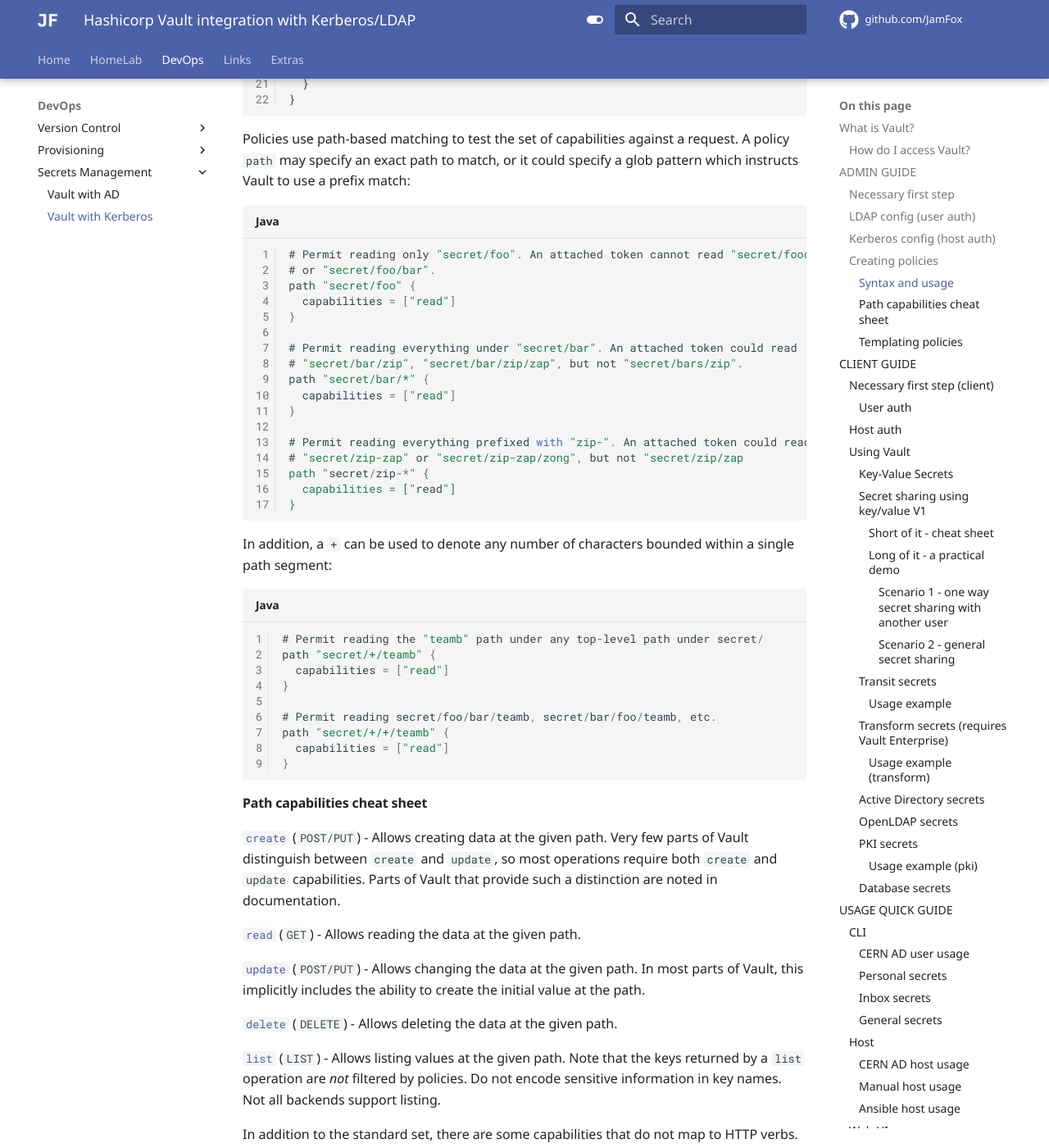
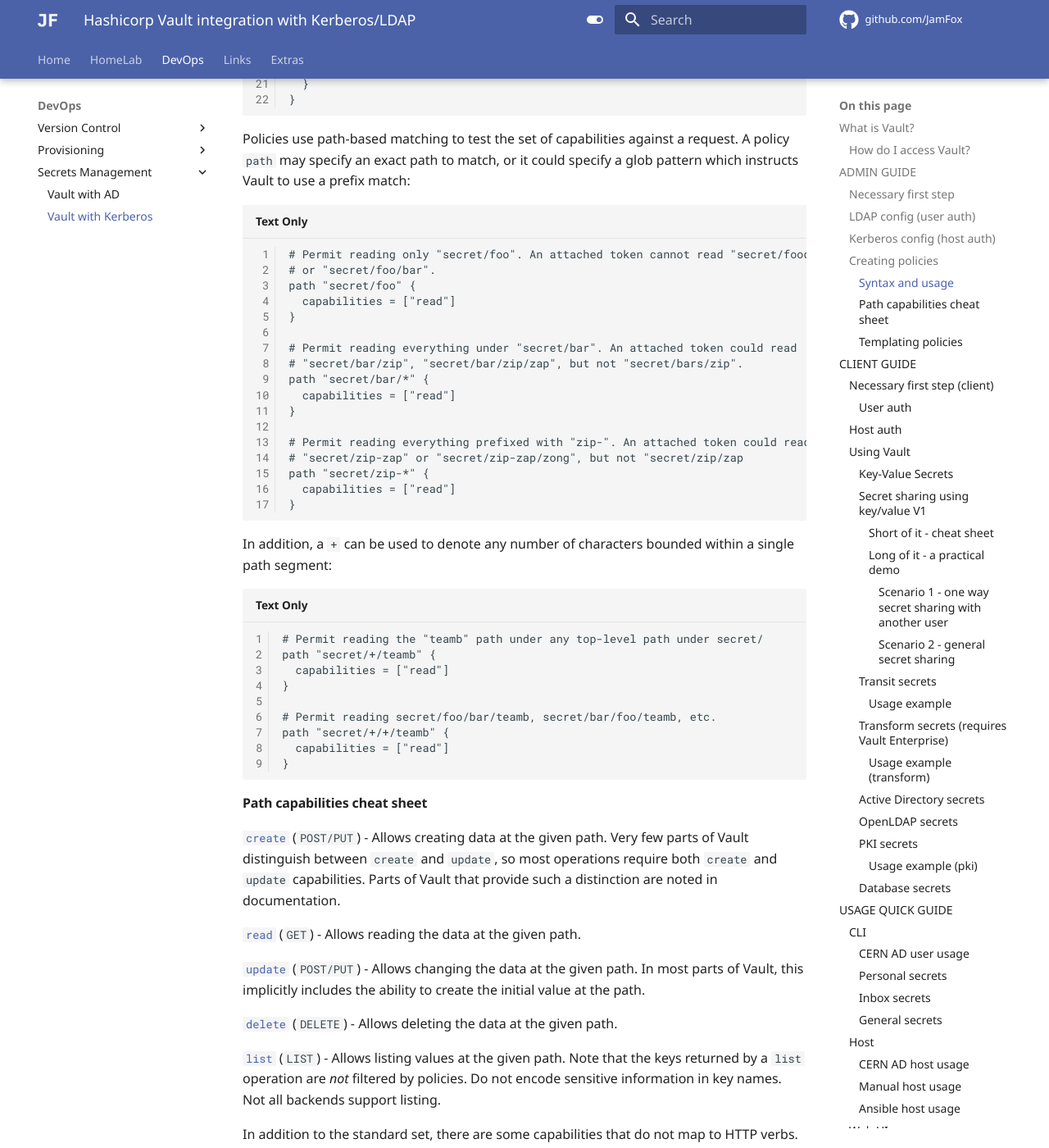
Before and after one commit to JamFox/docs.jamfox.dev, an MkDocs documentation site: the page built from docs/content/secrets/vaultkrb.md, in a window 1280 px wide and 1400 px high, scrolled down 6889 px. Shown: the whole window at 82% size. Built offline with MkDocs 1.6.1 and Material for MkDocs 9.7.7, drawn with Linux system fonts in a browser that asks for light colours; comment, search, counter and statistics services are not loaded; some of the changed text lies outside the part shown.

````diff
--- a/docs/content/secrets/vaultkrb.md
+++ b/docs/content/secrets/vaultkrb.md
@@ -9,26 +9,26 @@ Vault is an identity-based secrets and encryption management system. A secret is
 
 Examples of Vault use cases:
 
-* [Automated PKI Infrastructure](https://www.vaultproject.io/use-cases/automated-pki-infrastructure)
-* [Data Encryption & Tokenization](https://www.vaultproject.io/use-cases/data-encryption)
-* [Database Credential Rotation](https://www.vaultproject.io/use-cases/database-credential-rotation-with-vault)
-* [Dynamic Secrets](https://www.vaultproject.io/use-cases/dynamic-secrets)
-* [Identity-based Access](https://www.vaultproject.io/use-cases/identity-based-access)
-* [Key Management](https://www.vaultproject.io/use-cases/key-management)
-* [Kubernetes Secrets](https://www.vaultproject.io/use-cases/kubernetes)
-* [Secrets Management](https://www.vaultproject.io/use-cases/secrets-management)
+- [Automated PKI Infrastructure](https://www.vaultproject.io/use-cases/automated-pki-infrastructure)
+- [Data Encryption & Tokenization](https://www.vaultproject.io/use-cases/data-encryption)
+- [Database Credential Rotation](https://www.vaultproject.io/use-cases/database-credential-rotation-with-vault)
+- [Dynamic Secrets](https://www.vaultproject.io/use-cases/dynamic-secrets)
+- [Identity-based Access](https://www.vaultproject.io/use-cases/identity-based-access)
+- [Key Management](https://www.vaultproject.io/use-cases/key-management)
+- [Kubernetes Secrets](https://www.vaultproject.io/use-cases/kubernetes)
+- [Secrets Management](https://www.vaultproject.io/use-cases/secrets-management)
 
 CERN specific potential use cases:
 
-* **Personal secret storage** - users will have their personal path that only they have read/write access to store secrets at.
-* **Secure secret sharing** - users will have write (but NOT overwrite) access to other users paths to share secrets.
-* **Host specific secret storage** - hosts are able to authenticate using their keytab to fetch host specific secrets.
-* **e-group/LDAP group secret compartments** \- Vault policies can be mapped to e-groups/LDAP groups and thus secrets can be made available automatically to both users and hosts depending on their e-group membership(s).
-* **Cryptography/Enryption as a service** - encrypt data from applications while still storing that encrypted data in some primary data store.
-* **AD password rotation** \- rotates AD service account passwords dynamically.
-* **AD service checkout** - automatically rotate AD service account password each time a service account is checked in.
-* **PKI certificate management** - generate dynamic X.509 certificates.
-* **Dynamic database credentials** - generates database credentials dynamically based on configured roles. These credentials can also be used for other purposes than accessing databases too!
+- **Personal secret storage** - users will have their personal path that only they have read/write access to store secrets at.
+- **Secure secret sharing** - users will have write (but NOT overwrite) access to other users paths to share secrets.
+- **Host specific secret storage** - hosts are able to authenticate using their keytab to fetch host specific secrets.
+- **e-group/LDAP group secret compartments** \- Vault policies can be mapped to e-groups/LDAP groups and thus secrets can be made available automatically to both users and hosts depending on their e-group membership(s).
+- **Cryptography/Enryption as a service** - encrypt data from applications while still storing that encrypted data in some primary data store.
+- **AD password rotation** \- rotates AD service account passwords dynamically.
+- **AD service checkout** - automatically rotate AD service account password each time a service account is checked in.
+- **PKI certificate management** - generate dynamic X.509 certificates.
+- **Dynamic database credentials** - generates database credentials dynamically based on configured roles. These credentials can also be used for other purposes than accessing databases too!
 
 ### How do I access Vault?
 
@@ -100,22 +100,22 @@ vault write auth/ldap/config \
 
 Arguments in detail:
 
-* binddn - Distinguished name of object to bind when performing user and group search. Example: `cn=vault,ou=Users,dc=example,dc=com`. Used together with `bindpass` argument.
-* bindpass - Password to use along with `binddn` argument when performing user search.
-* url - The LDAP server to connect to. Examples: [ldaps://xldap.cern.ch](ldap://xldap.cern.ch), [ldap://cerndc.cern.ch](ldap://cerndc.cern.ch), [ldap://tndc.cern.ch](ldap://cerndc.cern.ch) (Check [HERE](https://wikis.cern.ch/display/ACCADM/Advanced+user+debugging+with+ldap+and+egroup+api) for more details). This can also be a comma-delineated list of URLs, in which case the servers will be tried in-order if there are errors during the connection process.
-* userattr - Attribute on user attribute object matching the username passed when authenticating. Examples: `sAMAccountName`, `cn`, `uid`.
-* userdn - Base DN under which to perform user search. Example: `ou=Users,dc=example,dc=com`.
-* groupfilter - Go template used when constructing the group membership query. The template can access the following context variables: \[`UserDN`, `Username`\]. The default is `(|(memberUid={{.Username}})(member={{.UserDN}})(uniqueMember={{.UserDN}}))`, which is compatible with several common directory schemas. To support nested group resolution for Active Directory, instead use the following query: `(&(objectClass=group)(member:1.2.840.113556.1.4.1941:={{.UserDN}}))`. Both examples work with CERN LDAP schema.
-* groupattr - LDAP attribute to follow on objects returned by `groupfilter` in order to enumerate user group membership. Examples: for groupfilter queries returning _group_ objects, use: `cn`. For queries returning _user_ objects, use: `memberOf`. The default is `cn`.
-* groupdn - LDAP search base to use for group membership search. This can be the root containing either groups or users. Example: `ou=Groups,dc=example,dc=com`
-* certificate - CA certificate to use when verifying LDAP server certificate, must be x509 PEM encoded. CERN certs are under `/etc/openldap/cacerts`
-* insecure\_tls - If true, skips LDAP server SSL certificate verification - insecure, use with caution!
-* starttls - If true, issues a `StartTLS` command after establishing an unencrypted connection.
-* discoverdn - If true, use anonymous bind to discover the bind DN of a user.
-* case\_sensitive\_names - If set, user and group names assigned to policies within the backend will be case sensitive. Otherwise, names will be normalized to lower case. Case will still be preserved when sending the username to the LDAP server at login time; this is only for matching local user/group definitions.
-* use\_token\_groups - If true, groups are resolved through Active Directory tokens. This speeds up nested group membership resolution in large directories significantly. Highly recommended to enable this with CERN LDAP.
-* upndomain - userPrincipalDomain used to construct the UPN string for the authenticating user. The constructed UPN will appear as `[username]@UPNDomain`. Example: `[example.com](http://example.com)`, which will cause vault to bind as `[username@example.com](mailto:username@example.com)`. CERN uses auth by username not by email so this must not be set.
-* username\_as\_alias - If set to true, forces the auth method to use the username passed by the user as the alias name. (This would be convenient, but seems to not work for host keytab logins)
+- binddn - Distinguished name of object to bind when performing user and group search. Example: `cn=vault,ou=Users,dc=example,dc=com`. Used together with `bindpass` argument.
+- bindpass - Password to use along with `binddn` argument when performing user search.
+- url - The LDAP server to connect to. Examples: [ldaps://xldap.cern.ch](ldap://xldap.cern.ch), [ldap://cerndc.cern.ch](ldap://cerndc.cern.ch), [ldap://tndc.cern.ch](ldap://cerndc.cern.ch) (Check [HERE](https://wikis.cern.ch/display/ACCADM/Advanced+user+debugging+with+ldap+and+egroup+api) for more details). This can also be a comma-delineated list of URLs, in which case the servers will be tried in-order if there are errors during the connection process.
+- userattr - Attribute on user attribute object matching the username passed when authenticating. Examples: `sAMAccountName`, `cn`, `uid`.
+- userdn - Base DN under which to perform user search. Example: `ou=Users,dc=example,dc=com`.
+- groupfilter - Go template used when constructing the group membership query. The template can access the following context variables: \[`UserDN`, `Username`\]. The default is `(|(memberUid={{.Username}})(member={{.UserDN}})(uniqueMember={{.UserDN}}))`, which is compatible with several common directory schemas. To support nested group resolution for Active Directory, instead use the following query: `(&(objectClass=group)(member:1.2.840.113556.1.4.1941:={{.UserDN}}))`. Both examples work with CERN LDAP schema.
+- groupattr - LDAP attribute to follow on objects returned by `groupfilter` in order to enumerate user group membership. Examples: for groupfilter queries returning _group_ objects, use: `cn`. For queries returning _user_ objects, use: `memberOf`. The default is `cn`.
+- groupdn - LDAP search base to use for group membership search. This can be the root containing either groups or users. Example: `ou=Groups,dc=example,dc=com`
+- certificate - CA certificate to use when verifying LDAP server certificate, must be x509 PEM encoded. CERN certs are under `/etc/openldap/cacerts`
+- insecure_tls - If true, skips LDAP server SSL certificate verification - insecure, use with caution!
+- starttls - If true, issues a `StartTLS` command after establishing an unencrypted connection.
+- discoverdn - If true, use anonymous bind to discover the bind DN of a user.
+- case_sensitive_names - If set, user and group names assigned to policies within the backend will be case sensitive. Otherwise, names will be normalized to lower case. Case will still be preserved when sending the username to the LDAP server at login time; this is only for matching local user/group definitions.
+- use_token_groups - If true, groups are resolved through Active Directory tokens. This speeds up nested group membership resolution in large directories significantly. Highly recommended to enable this with CERN LDAP.
+- upndomain - userPrincipalDomain used to construct the UPN string for the authenticating user. The constructed UPN will appear as `[username]@UPNDomain`. Example: `[example.com](http://example.com)`, which will cause vault to bind as `[username@example.com](mailto:username@example.com)`. CERN uses auth by username not by email so this must not be set.
+- username_as_alias - If set to true, forces the auth method to use the username passed by the user as the alias name. (This would be convenient, but seems to not work for host keytab logins)
 
 Map Vault policies to LDAP groups:
 
@@ -233,7 +233,7 @@ path "secret/restricted" {
 
 Policies use path-based matching to test the set of capabilities against a request. A policy `path` may specify an exact path to match, or it could specify a glob pattern which instructs Vault to use a prefix match:
 
-```java
+```text
 # Permit reading only "secret/foo". An attached token cannot read "secret/food"
 # or "secret/foo/bar".
 path "secret/foo" {
@@ -255,7 +255,7 @@ path "secret/zip-*" {
 
 In addition, a `+` can be used to denote any number of characters bounded within a single path segment:
 
-```java
+```text
 # Permit reading the "teamb" path under any top-level path under secret/
 path "secret/+/teamb" {
   capabilities = ["read"]
@@ -291,25 +291,25 @@ For example, modifying the audit log backends requires a token with `sudo` privi
 
 [Policy templating](https://www.vaultproject.io/docs/concepts/policies#templated-policies=) allows the automating mapping of paths to certain users for example. Admin has no way of knowing who exactly will log into Vault and it would be very time inefficient to create a path for each user's personal secrets manually, templating enables to automate this.
 
-| Name | Description |
-| --- | --- |
-| `identity.entity.id` | The entity's ID |
-| `identity.entity.name` | The entity's name |
-| `identity.entity.metadata.<metadata key>` | Metadata associated with the entity for the given key |
-| `identity.entity.aliases.<mount accessor>.id` | Entity alias ID for the given mount |
-| `identity.entity.aliases.<mount accessor>.name` | Entity alias name for the given mount |
-| `identity.entity.aliases.<mount accessor>.metadata.<metadata key>` | Metadata associated with the alias for the given mount and metadata key |
+| Name                                                                             | Description                                                                           |
+| -------------------------------------------------------------------------------- | ------------------------------------------------------------------------------------- |
+| `identity.entity.id`                                                             | The entity's ID                                                                       |
+| `identity.entity.name`                                                           | The entity's name                                                                     |
+| `identity.entity.metadata.<metadata key>`                                        | Metadata associated with the entity for the given key                                 |
+| `identity.entity.aliases.<mount accessor>.id`                                    | Entity alias ID for the given mount                                                   |
+| `identity.entity.aliases.<mount accessor>.name`                                  | Entity alias name for the given mount                                                 |
+| `identity.entity.aliases.<mount accessor>.metadata.<metadata key>`               | Metadata associated with the alias for the given mount and metadata key               |
 | `identity.entity.aliases.<mount accessor>.custom_metadata.<custom_metadata key>` | Custom metadata associated with the alias for the given mount and custom metadata key |
-| `identity.groups.ids.<group id>.name` | The group name for the given group ID |
-| `identity.groups.names.<group name>.id` | The group ID for the given group name |
-| `identity.groups.ids.<group id>.metadata.<metadata key>` | Metadata associated with the group for the given key |
-| `identity.groups.names.<group name>.metadata.<metadata key>` | Metadata associated with the group for the given key |
+| `identity.groups.ids.<group id>.name`                                            | The group name for the given group ID                                                 |
+| `identity.groups.names.<group name>.id`                                          | The group ID for the given group name                                                 |
+| `identity.groups.ids.<group id>.metadata.<metadata key>`                         | Metadata associated with the group for the given key                                  |
+| `identity.groups.names.<group name>.metadata.<metadata key>`                     | Metadata associated with the group for the given key                                  |
 
 Examples:
 
 If you wanted to create a shared section of KV that is associated with entities that are in a group:
 
-```java
+```text
 # In the example below, the group ID maps a group and the path
 path "secret/data/groups/{{identity.groups.ids.fb036ebc-2f62-4124-9503-42aa7A869741.name}}/*" {
   capabilities = ["create", "update", "read", "delete"]
@@ -322,7 +322,7 @@ path "secret/metadata/groups/{{identity.groups.ids.fb036ebc-2f62-4124-9503-42aa7
 
 If you wanted to create personal secrets path for every use that logs in using LDAP:
 
-```java
+```text
 # Anyone who logs in using LDAP with accessor auth_ldap_35641cad can create, update, read, delete secrets under the path kv/personal/<LDAP USERNAME>
 path "kv/personal/{{identity.entity.aliases.auth_ldap_35641cad.name}}/*" {
   capabilities = [ "create", "list", "update", "read", "delete" ]
@@ -381,12 +381,12 @@ vault login -method=ldap username=<YOUR USERNAME>
 
 Arguments in detail:
 
-* username - a valid Kerberos principal in a valid keytab.
-* service - a valid principal that Vault back-end should use for obtaining a service ticket for gaining a SPNEGO token. This principal must also exist in LDAP.
-* realm - name of the Kerberos realm. This realm must match the UPNDomain configured on the LDAP connection. This check is case-sensitive.
-* keytab\_path - path to a valid Kerberos ketab. The principal supplied as a username mentioned before must exist in this keytab.
-* krb5conf\_path - path to a valid Kerberos configuration. Note that some v4 settings will cause Vault to interpret an otherwise valid v5 configuration as invalid.
-* disable\_fast\_negotiation (boolean) - toggle Kerberos auth method's default of using FAST negotiation. FAST is a pre-authentication framework for Kerberos. It includes a mechanism for tunneling pre-authentication exchanges using armoured KDC messages. FAST provides increased resistance to passive password guessing attacks. Some common Kerberos implementations do not support FAST negotiation. CERN Kerberos does not support FAST.
+- username - a valid Kerberos principal in a valid keytab.
+- service - a valid principal that Vault back-end should use for obtaining a service ticket for gaining a SPNEGO token. This principal must also exist in LDAP.
+- realm - name of the Kerberos realm. This realm must match the UPNDomain configured on the LDAP connection. This check is case-sensitive.
+- keytab_path - path to a valid Kerberos ketab. The principal supplied as a username mentioned before must exist in this keytab.
+- krb5conf_path - path to a valid Kerberos configuration. Note that some v4 settings will cause Vault to interpret an otherwise valid v5 configuration as invalid.
+- disable_fast_negotiation (boolean) - toggle Kerberos auth method's default of using FAST negotiation. FAST is a pre-authentication framework for Kerberos. It includes a mechanism for tunneling pre-authentication exchanges using armoured KDC messages. FAST provides increased resistance to passive password guessing attacks. Some common Kerberos implementations do not support FAST negotiation. CERN Kerberos does not support FAST.
 
 OR authenicate to Vault using REST API:
 
@@ -431,8 +431,8 @@ vault secrets list
 
 To set key/value secrets:
 
-* Using CLI: `vault kv put <KV ENGINE NAME>/<PATH> <KEY>=<VALUE>`
-* Using API:
+- Using CLI: `vault kv put <KV ENGINE NAME>/<PATH> <KEY>=<VALUE>`
+- Using API:
 
   ```bash
   curl --header "X-Vault-Token: $VAULT_TOKEN" \ --request POST \ --data @payload.json \ $VAULT_ADDR/v1/<KV ENGINE NAME>/<SECRET PATH>
@@ -443,13 +443,13 @@ To set key/value secrets:
 
 To get key/value secrets:
 
-* Using CLI:
+- Using CLI:
 
 ```bash
 vault kv get <KV ENGINE NAME>/<PATH>
 ```
 
-* Using API:
+- Using API:
 
 ```bash
 curl --header "X-Vault-Token: $VAULT_TOKEN" \ $VAULT_ADDR/v1/<KV ENGINE NAME>/<SECRET PATH>
@@ -457,20 +457,20 @@ curl --header "X-Vault-Token: $VAULT_TOKEN" \ $VAULT_ADDR/v1/<KV ENGINE NAME>/<S
 
 If you wish to enter secrets without exposing the secret in my shell's history:
 
-* Using CLI, use a dash "-": `vault kv put <KV ENGINE NAME>/<PATH> <KEY>=-`
+- Using CLI, use a dash "-": `vault kv put <KV ENGINE NAME>/<PATH> <KEY>=-`
   1.  Use dash
   2.  Press enter
   3.  Type the secret
   4.  Press Ctrl+d to end the pipe and write the secret
-* Using API, use a JSON file for the payload.
+- Using API, use a JSON file for the payload.
 
 ##### Long of it - a practical demo
 
 The following policy is something that is set up by the Vault admins, this is not something the client will have to bother with, but is displayed here just to provide extra context. Following example allows anyone with this policy to:
 
-* see all secret _paths_ (NOT secret values!) and create new secrets (only if secret does not exist, overwriting is not possible) under the enabled key-value store called `kv` via CLI and web UI.
-* create, update, read and delete secrets under the `kv/acc-adm` path.
-* create, update, read and delete secrets under their own name path in `kv` personal secrets path aka `kv/personal/<USERNAME>`
+- see all secret _paths_ (NOT secret values!) and create new secrets (only if secret does not exist, overwriting is not possible) under the enabled key-value store called `kv` via CLI and web UI.
+- create, update, read and delete secrets under the `kv/acc-adm` path.
+- create, update, read and delete secrets under their own name path in `kv` personal secrets path aka `kv/personal/<USERNAME>`
 
 ```hcl
 # List all secret paths
@@ -577,7 +577,7 @@ vault write transform/encode/payments value=1111-2222-3333-4444
 
 Which returns:
 
-```java
+```text
 Key              Value
 ---              -----
 encoded_value    9300-3376-4943-8903
@@ -591,7 +591,7 @@ vault write transform/decode/payments value=9300-3376-4943-8903
 
 Which returns:
 
-```java
+```text
 Key              Value
 ---              -----
 decoded_value    1111-2222-3333-4444
@@ -605,7 +605,7 @@ vault write transform/decode/payments/last-four value=9300-3376-4943-8903
 
 Which returns:
 
-```java
+```text
 Key              Value
 ---              -----
 decoded_value    4444
@@ -641,7 +641,7 @@ vault write pki/root/generate/internal common_name=my-website.com ttl=8760h
 
 Which returns:
 
-```java
+```text
 Key              Value
 ---              -----
 certificate      -----BEGIN CERTIFICATE-----...
@@ -670,7 +670,7 @@ vault write pki/issue/example-dot-com common_name=www.my-website.com
 
 Which returns:
 
-```java
+```text
 Key                 Value
 ---                 -----
 certificate         -----BEGIN CERTIFICATE-----...
@@ -690,21 +690,21 @@ Vault makes use of its own internal revocation system to ensure that users becom
 
 Supported databases:
 
-* [Cassandra](https://www.vaultproject.io/docs/secrets/databases/cassandra)
-* [Couchbase](https://www.vaultproject.io/docs/secrets/databases/couchbase)
-* [Elasticsearch](https://www.vaultproject.io/docs/secrets/databases/elasticdb)
-* [HanaDB](https://www.vaultproject.io/docs/secrets/databases/hanadb)
-* [IBM Db2](https://www.vaultproject.io/docs/secrets/databases/db2)
-* [InfluxDB](https://www.vaultproject.io/docs/secrets/databases/influxdb)
-* [MongoDB](https://www.vaultproject.io/docs/secrets/databases/mongodb)
-* [MongoDB Atlas](https://www.vaultproject.io/docs/secrets/databases/mongodbatlas)
-* [MSSQL](https://www.vaultproject.io/docs/secrets/databases/mssql)
-* [MySQL/MariaDB](https://www.vaultproject.io/docs/secrets/databases/mysql-maria)
-* [Oracle](https://www.vaultproject.io/docs/secrets/databases/oracle)
-* [PostgreSQL](https://www.vaultproject.io/docs/secrets/databases/postgresql)
-* [Redshift](https://www.vaultproject.io/docs/secrets/databases/redshift)
-* [Snowflake](https://www.vaultproject.io/docs/secrets/databases/snowflake)
-* [Custom](https://www.vaultproject.io/docs/secrets/databases/custom)
+- [Cassandra](https://www.vaultproject.io/docs/secrets/databases/cassandra)
+- [Couchbase](https://www.vaultproject.io/docs/secrets/databases/couchbase)
+- [Elasticsearch](https://www.vaultproject.io/docs/secrets/databases/elasticdb)
+- [HanaDB](https://www.vaultproject.io/docs/secrets/databases/hanadb)
+- [IBM Db2](https://www.vaultproject.io/docs/secrets/databases/db2)
+- [InfluxDB](https://www.vaultproject.io/docs/secrets/databases/influxdb)
+- [MongoDB](https://www.vaultproject.io/docs/secrets/databases/mongodb)
+- [MongoDB Atlas](https://www.vaultproject.io/docs/secrets/databases/mongodbatlas)
+- [MSSQL](https://www.vaultproject.io/docs/secrets/databases/mssql)
+- [MySQL/MariaDB](https://www.vaultproject.io/docs/secrets/databases/mysql-maria)
+- [Oracle](https://www.vaultproject.io/docs/secrets/databases/oracle)
+- [PostgreSQL](https://www.vaultproject.io/docs/secrets/databases/postgresql)
+- [Redshift](https://www.vaultproject.io/docs/secrets/databases/redshift)
+- [Snowflake](https://www.vaultproject.io/docs/secrets/databases/snowflake)
+- [Custom](https://www.vaultproject.io/docs/secrets/databases/custom)
 
 ## USAGE QUICK GUIDE
 
--- a/mkdocs.yml
+++ b/mkdocs.yml
@@ -14,12 +14,12 @@ nav:
         - Vault with AD: content/secrets/vaultad.md
         - Vault with Kerberos: content/secrets/vaultkrb.md
   - Links:
+      - Essays & Articles: content/links/essays.md
+      - Procrastinate: content/links/procrastinate.md
       - Interesting: content/links/interesting.md
-      - IT: content/links/it.md
-      - Procrastinate: content/links/procrastinate.md
-      - Essays & Articles: content/links/essays.md
       - Podcasts: content/links/podcasts.md
       - Piracy: content/links/piracy.md
+      - IT: content/links/it.md
   - Extras:
       - Resources: content/extras/resources.md
 
````
Also changed, not shown: docs/content/links/piracy.md (+3 -1 lines), docs/content/secrets/vaultad.md (+5 -3 lines), docs/index.md (+1 -1 lines).
